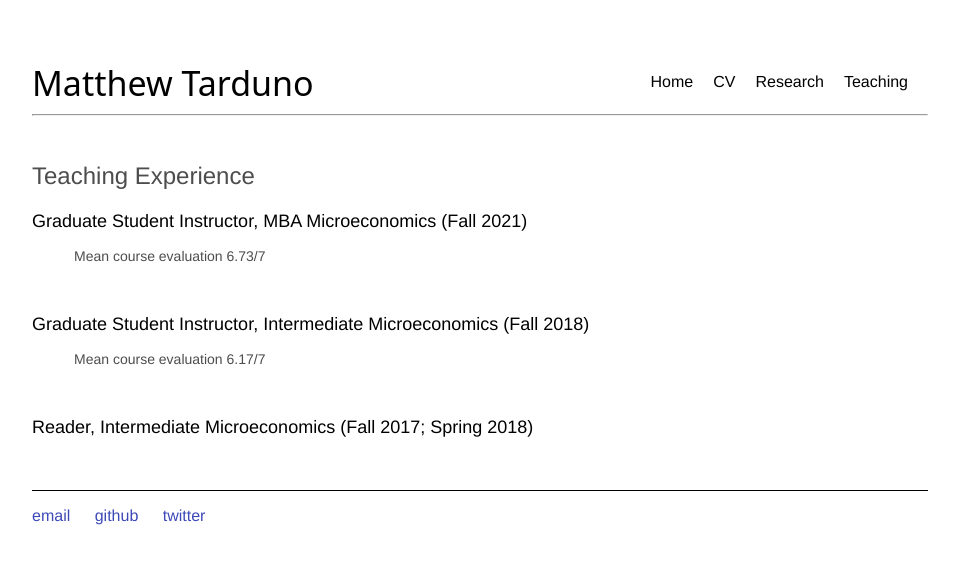
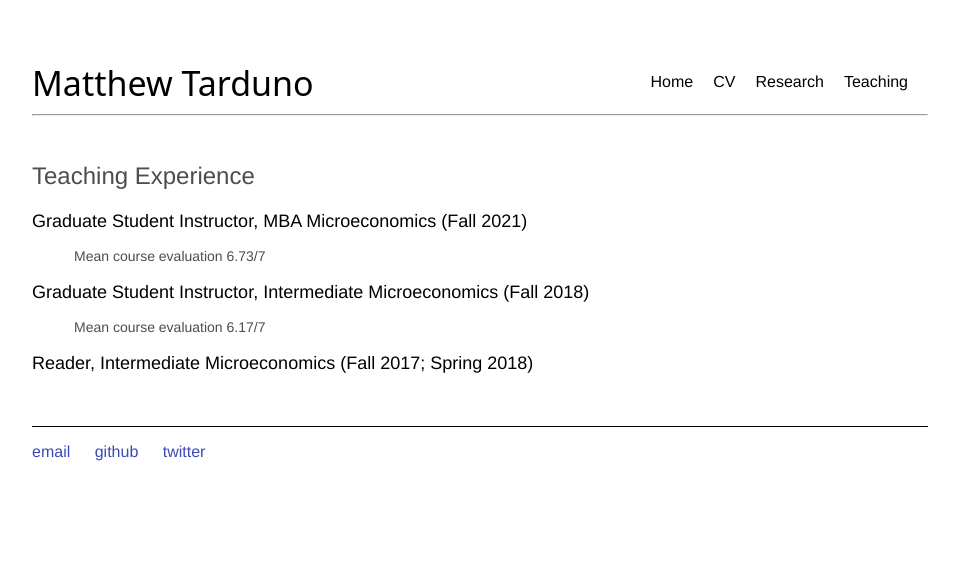
Before and after one commit to Matt-Tarduno/Matt-Tarduno.github.io, a Jekyll site: the page built from teaching/index.html, in a window 1280 px wide. Shown: the top 564 px of the page, without its empty margins (160-1119 px from the left). Built offline with Jekyll 4.4.1, drawn with Linux system fonts in a browser that asks for light colours.

Commit message:
Update index.html

```diff
--- a/teaching/index.html
+++ b/teaching/index.html
@@ -13,12 +13,10 @@ sitemap:
 
 <p style="font-size:18px; color: black" >Graduate Student Instructor, MBA Microeconomics (Fall 2021)
 <p style="font-size:14px; margin-left:3em; margin-right:10em; line-height: 1.2"> Mean course evaluation 6.73/7</p>
-<br>
-
+<p></p>
 <p style="font-size:18px; color: black" >Graduate Student Instructor, Intermediate Microeconomics (Fall 2018)
 <p style="font-size:14px; margin-left:3em; margin-right:10em; line-height: 1.2"> Mean course evaluation 6.17/7</p>
-<br>
-
+<p></p>
 <p style="font-size:18px; color: black" >Reader, Intermediate Microeconomics (Fall 2017; Spring 2018)
 <br>
 <br>
```
